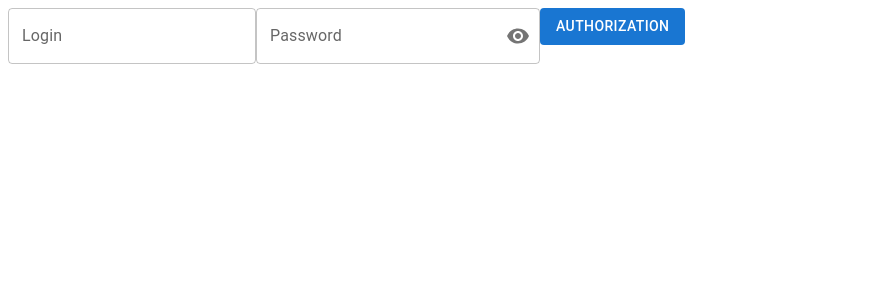
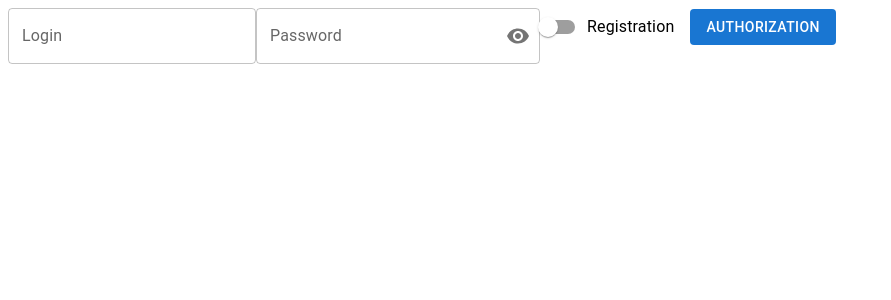
Before and after one commit to kondrashev/articles, a React app: page /panel in a window 1280 px wide. Shown: the top 300 px of the page, without its empty margins (0-891 px from the left). Built offline with nearby package versions, Linux system fonts and the light colour scheme; the HTML template or start-up script is replaced by a standard one.

Commit message:
add method "addUser" in component "userActions.ts"

```diff
--- a/client/components/authorization/authorization.tsx
+++ b/client/components/authorization/authorization.tsx
@@ -5,10 +5,12 @@ import VisibilityOff from '@mui/icons-material/VisibilityOff';
 import Alert from '@mui/material/Alert';
 import Button from '@mui/material/Button';
 import FormControl from '@mui/material/FormControl';
+import FormControlLabel from '@mui/material/FormControlLabel';
 import IconButton from '@mui/material/IconButton';
 import InputAdornment from '@mui/material/InputAdornment';
 import InputLabel from '@mui/material/InputLabel';
 import OutlinedInput from '@mui/material/OutlinedInput';
+import Switch from '@mui/material/Switch';
 import TextField from '@mui/material/TextField';
 import React, { useEffect } from 'react';
 import { useForm } from 'react-hook-form';
@@ -64,7 +66,15 @@ const Authorization: React.FC = () => {
       ...values,
       showErrorForm: !values.showErrorForm,
     });
-    dispatch(checkAuthorization(data));
+    const newData = { ...data, registration: values.registration };
+    dispatch(checkAuthorization(newData));
+  };
+
+  const handleChangeSwitch = () => {
+    setValues({
+      ...values,
+      registration: !values.registration,
+    });
   };
 
   return (
@@ -103,6 +113,7 @@ const Authorization: React.FC = () => {
           label="Password"
         />
       </FormControl>
+      <FormControlLabel className="switch" control={<Switch onChange={handleChangeSwitch} />} label="Registration" />
       {errors?.password?.type === 'required' && <InputLabel className="inputErrorPassword">This field is required!</InputLabel>}
       {errors?.password?.type === 'minLength' && <InputLabel className="inputErrorPassword">Password cannot be less 2 characters!</InputLabel>}
       <Button disableElevation type="submit" variant="contained" color="primary" className="fields">
--- a/client/context/context.tsx
+++ b/client/context/context.tsx
@@ -8,6 +8,7 @@ interface IValuesTypes {
   errorForm: boolean;
   errorMessage: string;
   loginForm: string;
+  registration: boolean;
 }
 interface IValues {
   values: IValuesTypes;
@@ -24,6 +25,7 @@ const AppContextPovider: React.FC<IProps> = ({ children }) => {
     errorForm: false,
     errorMessage: '',
     loginForm: '',
+    registration: false,
   });
   const value = {
     values,
--- a/client/store/actions/userActions.ts
+++ b/client/store/actions/userActions.ts
@@ -5,8 +5,8 @@ import endpoints from '../../../constants/endpoints';
 
 export const checkAuthorization = createAsyncThunk<IUser, IUser, { rejectValue: string }>(
   'user/checkAuthorization',
-  async ({ login, password }, { rejectWithValue }) => {
-    const response = await fetch(endpoints.signIn, {
+  async ({ login, password, registration }, { rejectWithValue }) => {
+    const response = await fetch(`${endpoints.userRouter}${!registration ? endpoints.checkAuthorization : endpoints.addUser}`, {
       method: 'POST',
       headers: { 'Content-Type': 'application/json' },
       body: JSON.stringify({ login, password }),
--- a/client/styles/AuthorizationForm.scss
+++ b/client/styles/AuthorizationForm.scss
@@ -38,4 +38,11 @@
         color: red;
     }
 
+    .switch{
+        position: absolute;
+        top:225px;
+        left: 30px;
+        color: #fff;
+    }
+
 }
--- a/constants/constants.ts
+++ b/constants/constants.ts
@@ -4,6 +4,7 @@ export interface IUser {
   role?: string;
   password: string;
   token?: string;
+  registration?: boolean;
 }
 
 export interface IArticle {
--- a/constants/endpoints.ts
+++ b/constants/endpoints.ts
@@ -1,5 +1,4 @@
 export default {
-  signIn: '/panel/check',
   userRouter: '/panel',
   authorization: '/',
   checkAuthorization: '/check',
```
Also changed, not shown: 2 other files (tests, documents, lock files or other folders).
